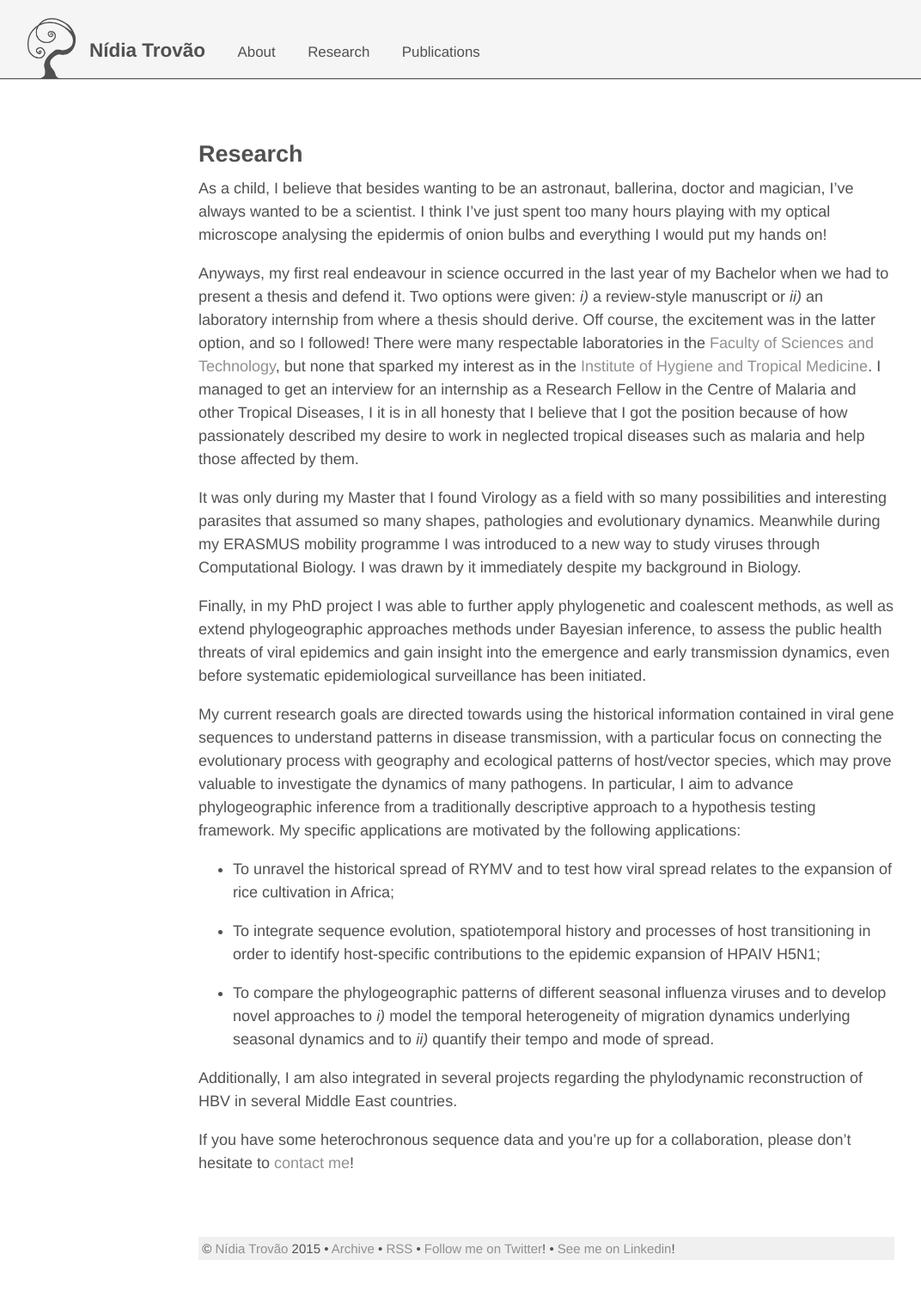
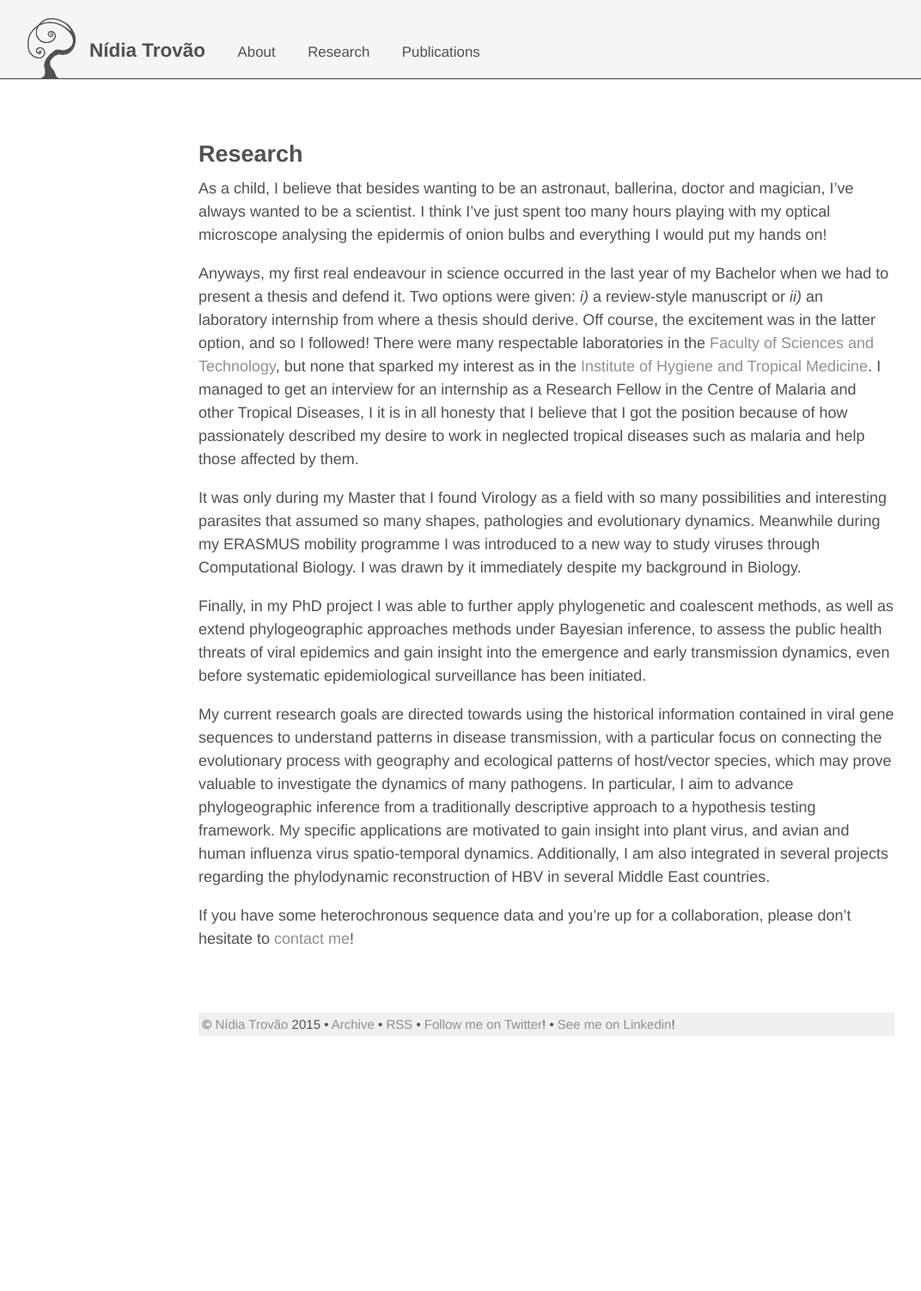
Before and after one commit to nidiatrovao/nidiatrovao.github.io, a Jekyll site: the page built from research.md, in a window 1280 px wide. Shown: the whole page at 86% size, without its empty margins (4-1076 px from the left). Built offline with Jekyll 4.4.1, drawn with Linux system fonts in a browser that asks for light colours; after the commit the page ends 1241 px from its top, so only the background shows below that.

Commit message:
research edits

```diff
--- a/research.md
+++ b/research.md
@@ -12,14 +12,7 @@
 Finally, in my PhD project I was able to further apply phylogenetic and coalescent methods, as well as extend phylogeographic approaches methods under Bayesian inference, to assess the public health threats of viral epidemics and gain insight into the emergence and early transmission dynamics, even before systematic epidemiological surveillance has been initiated.
 
 My current research goals are directed towards using the historical information contained in viral gene sequences to understand patterns in disease transmission, with a particular focus on connecting the evolutionary process with geography and ecological patterns of host/vector species, which may prove valuable to investigate the dynamics of many pathogens.
-In particular, I aim to advance phylogeographic inference from a traditionally descriptive approach to a hypothesis testing framework. My specific applications are motivated by the following applications:
-
-* To unravel the historical spread of RYMV and to test how viral spread relates to the expansion of rice cultivation in Africa;
-
-* To integrate sequence evolution, spatiotemporal history and processes of host transitioning in order to identify host-specific contributions to the epidemic expansion of HPAIV H5N1;
-
-* To compare the phylogeographic patterns of different seasonal influenza viruses and to develop novel approaches to <i>i)</i> model the temporal heterogeneity of migration dynamics underlying seasonal dynamics and to <i>ii)</i> quantify their tempo and mode of spread.
-
+In particular, I aim to advance phylogeographic inference from a traditionally descriptive approach to a hypothesis testing framework. My specific applications are motivated to gain insight into plant virus, and avian and human influenza virus spatio-temporal dynamics.
 Additionally, I am also integrated in several projects regarding the phylodynamic reconstruction of HBV in several Middle East countries.
 
 If you have some heterochronous sequence data and you’re up for a collaboration, please don’t hesitate to [contact me](https://www.google.com/recaptcha/mailhide/d?k=01RKQXgMiCn8dgvgHbVnzIPQ==&c=yAWm6xoNth1P87zR-8D3AIs1VdbTphSgX6CyOpHw4odFLGn6SO_x_4VJTao_19E0)!
```
